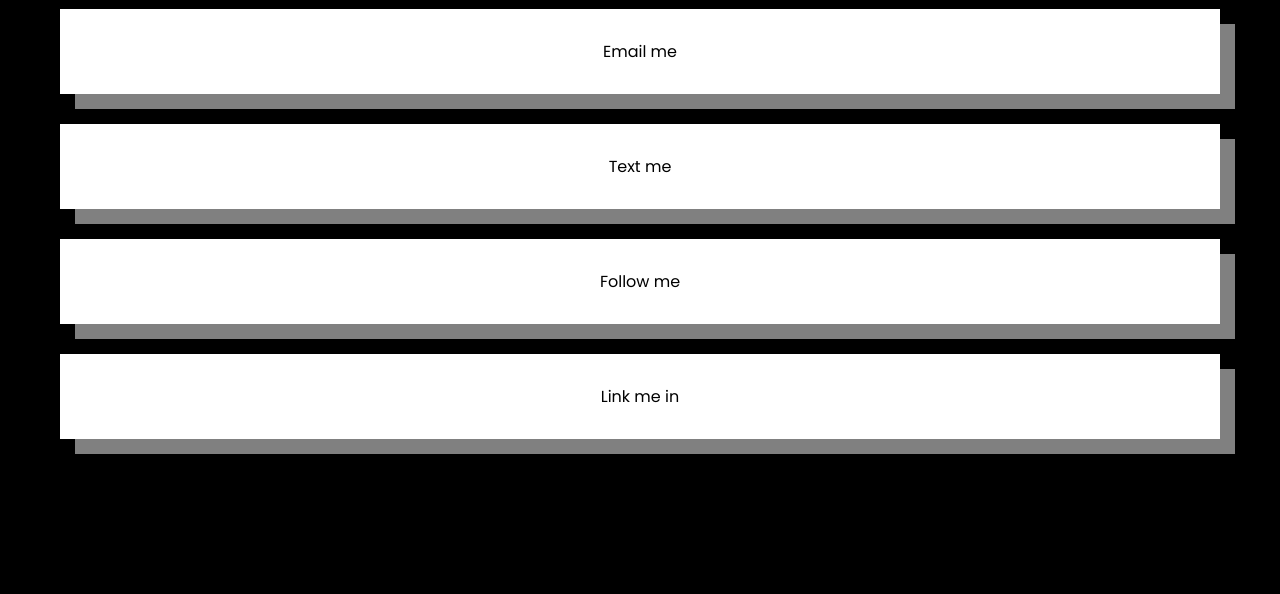
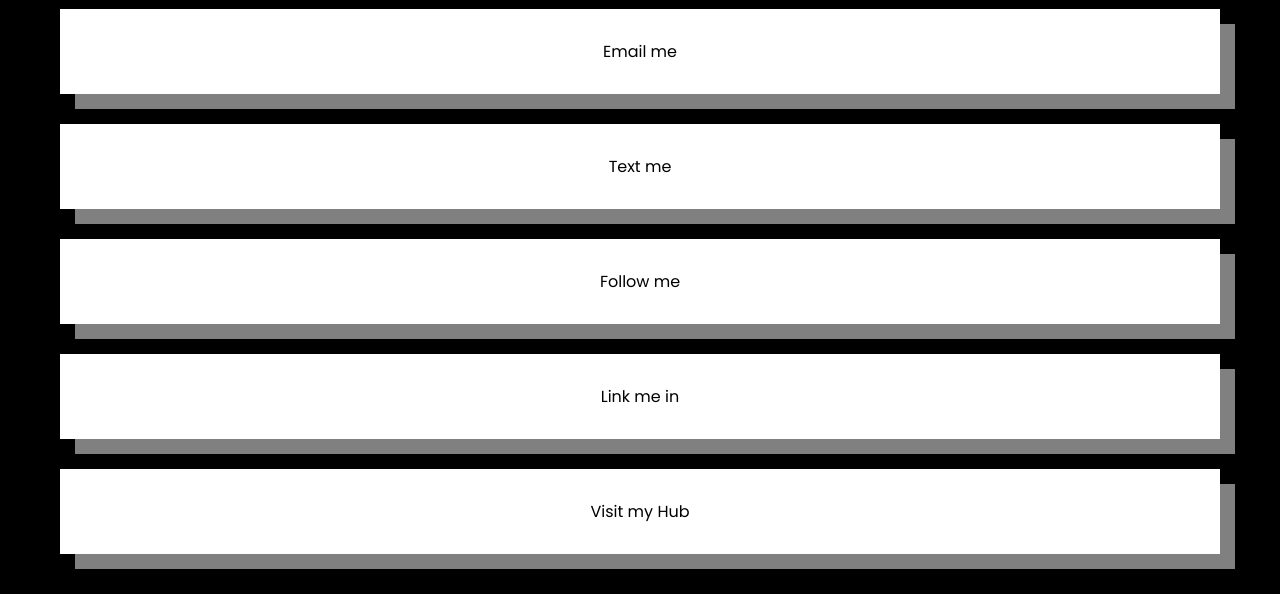
Before and after one commit to Zwelihlecomet2/Bio, a plain HTML site: page index.html in a window 1280 px wide. Shown: the part 792-1386 px from the top of the page. Before the commit the page ends 1271 px from the top, so only its background shows below. Drawn offline with nearby package versions, Linux system fonts and the light colour scheme.

Commit message:
uncommented hub link

```diff
--- a/index.html
+++ b/index.html
@@ -35,7 +35,7 @@
         <a class="block" href="https://wa.me/270797047066" target="_blank">Text me</a>
         <a class="block" href="https://www.instagram.com/zwelihlecomet/" target="_blank">Follow me</a>
         <a class="block" href="https://www.linkedin.com/in/zwelihle-comet-780065263/" target="_blank">Link me in</a>
-        <!-- <a class="block" href="https://github.com/Zwelihlecomet2" target="_blank">Visit my Hub</a> -->
+        <a class="block" href="https://github.com/Zwelihlecomet2" target="_blank">Visit my Hub</a>
     </div>
 </body>
 </html>
```
